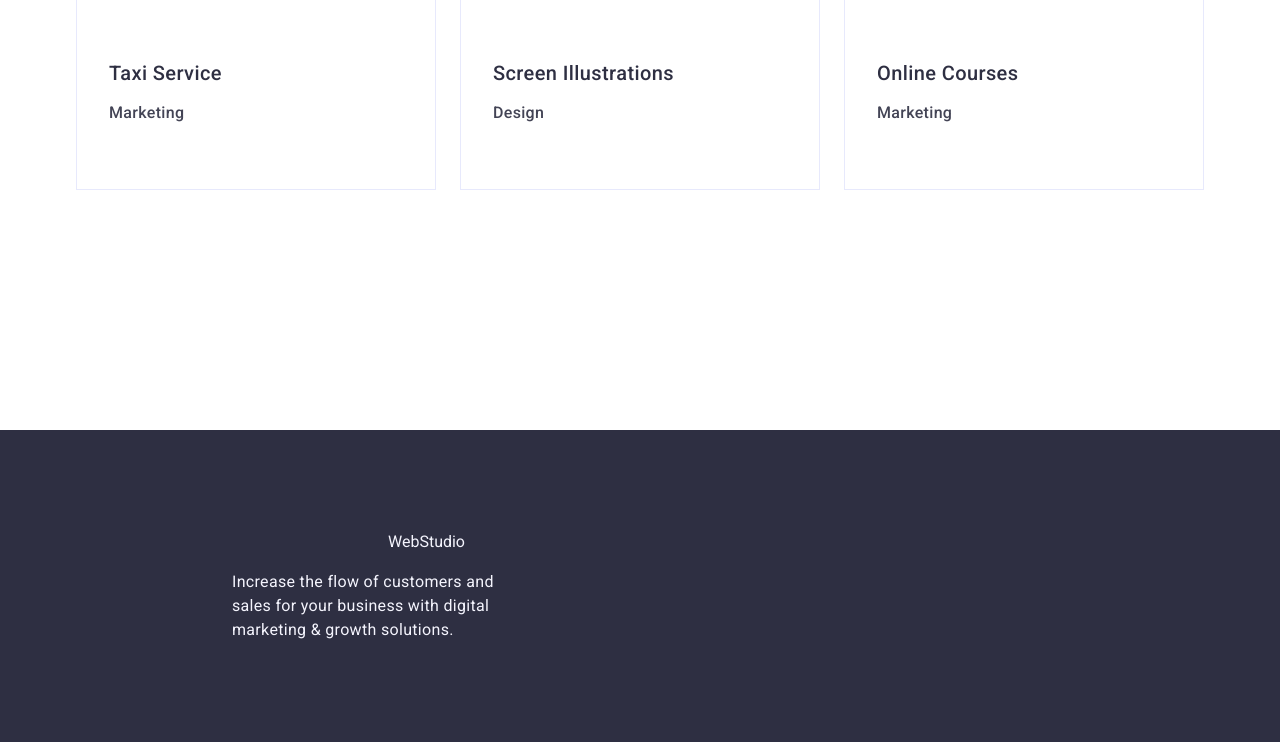
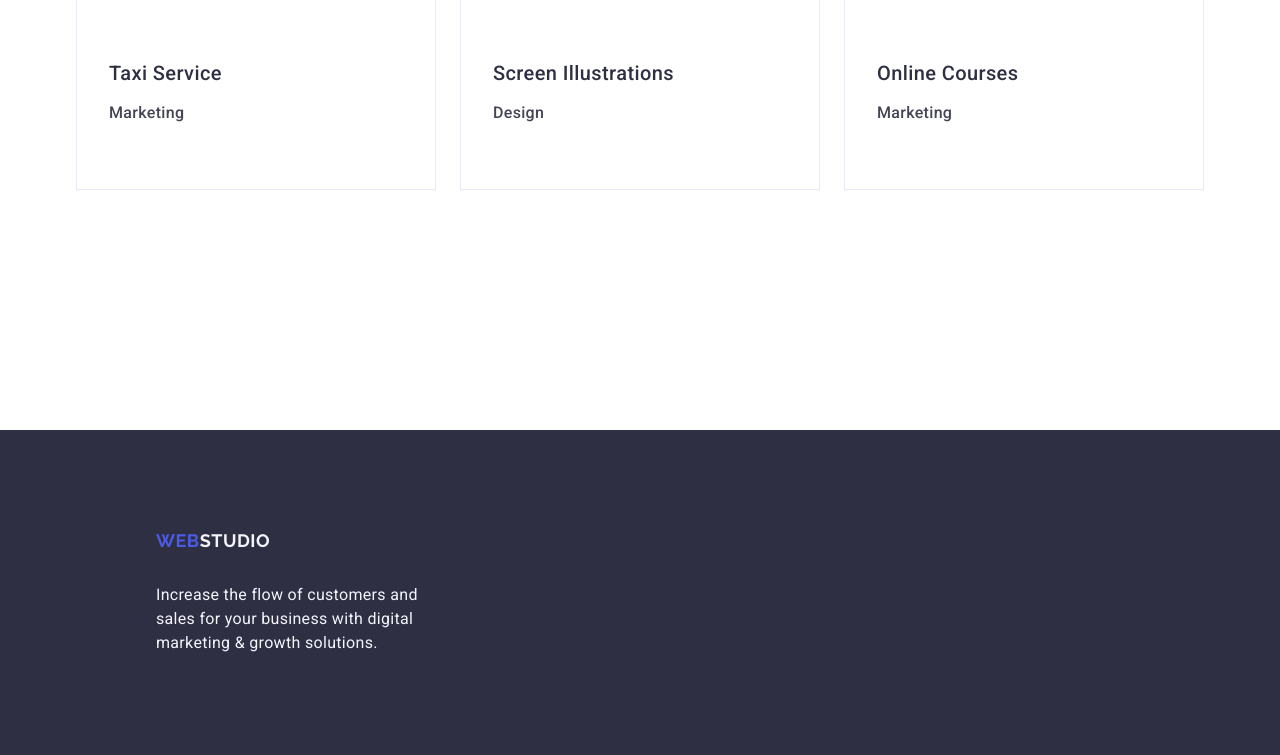
Before and after one commit to vitalia-m/goit-markup-hw-03, a plain HTML site: page index.html in a window 1280 px wide. Shown: the part 3929-4684 px from the top of the page. Drawn offline with nearby package versions, Linux system fonts and the light colour scheme.

Commit message:
add index.html

```diff
--- a/index.html
+++ b/index.html
@@ -103,7 +103,6 @@
                 <h3 class="team-name">Mark Guerrero</h3>
                 <p class="team-position">Product Designer</p>
               </div>
-
             </li>
             <li class="team-repr">
               <img
@@ -112,10 +111,7 @@
                 width="264"
                 height="260"
               />
-              <div class="team-text">
-
-              </div>
-
+              <div class="team-text"></div>
             </li>
             <li class="team-repr">
               <img
@@ -128,7 +124,6 @@
                 <h3 class="team-name">Camila Garcia</h3>
                 <p class="team-position">Marketing</p>
               </div>
-
             </li>
             <li class="team-repr">
               <img
@@ -141,7 +136,6 @@
                 <h3 class="team-name">Daniel Wilson</h3>
                 <p class="team-position">UI Designer</p>
               </div>
-
             </li>
           </ul>
         </div>
@@ -227,17 +221,15 @@
       </section>
     </main>
     <footer class="footer">
-     <div class="container">
-      <a class="logo" href="./index.html"></a>
-    Web<span class="studio">Studio</span>
+      <div>
+        <a class="logo" href="./index.html"
+          >Web<span class="studio">Studio</span>
         </a>
         <p class="footer-descr">
           Increase the flow of customers and sales for your business with
           digital marketing & growth solutions.
         </p>
       </div>
-
-</div>
     </footer>
   </body>
 </html>
```
Lines whose indentation alone changed are shown as unchanged.
